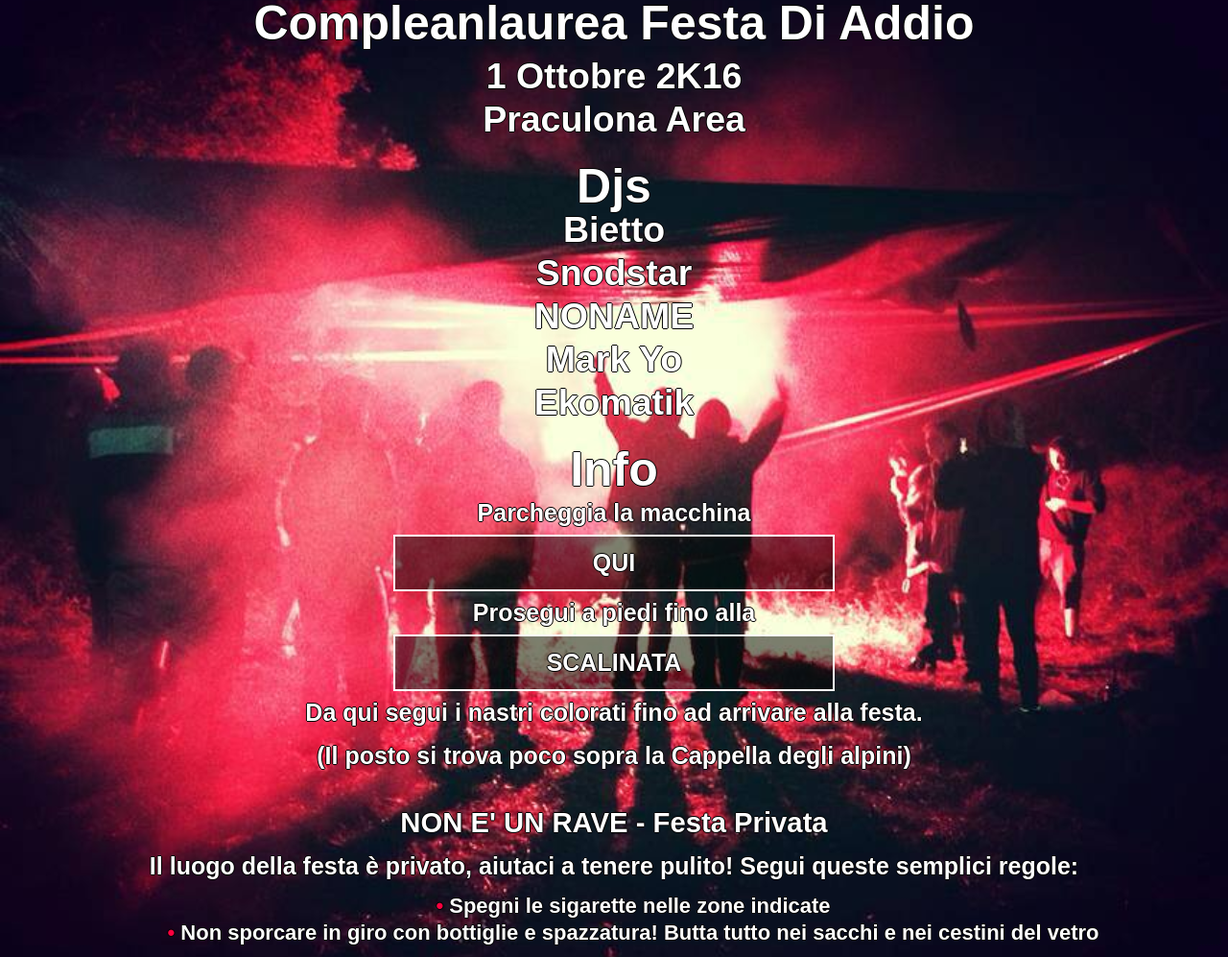
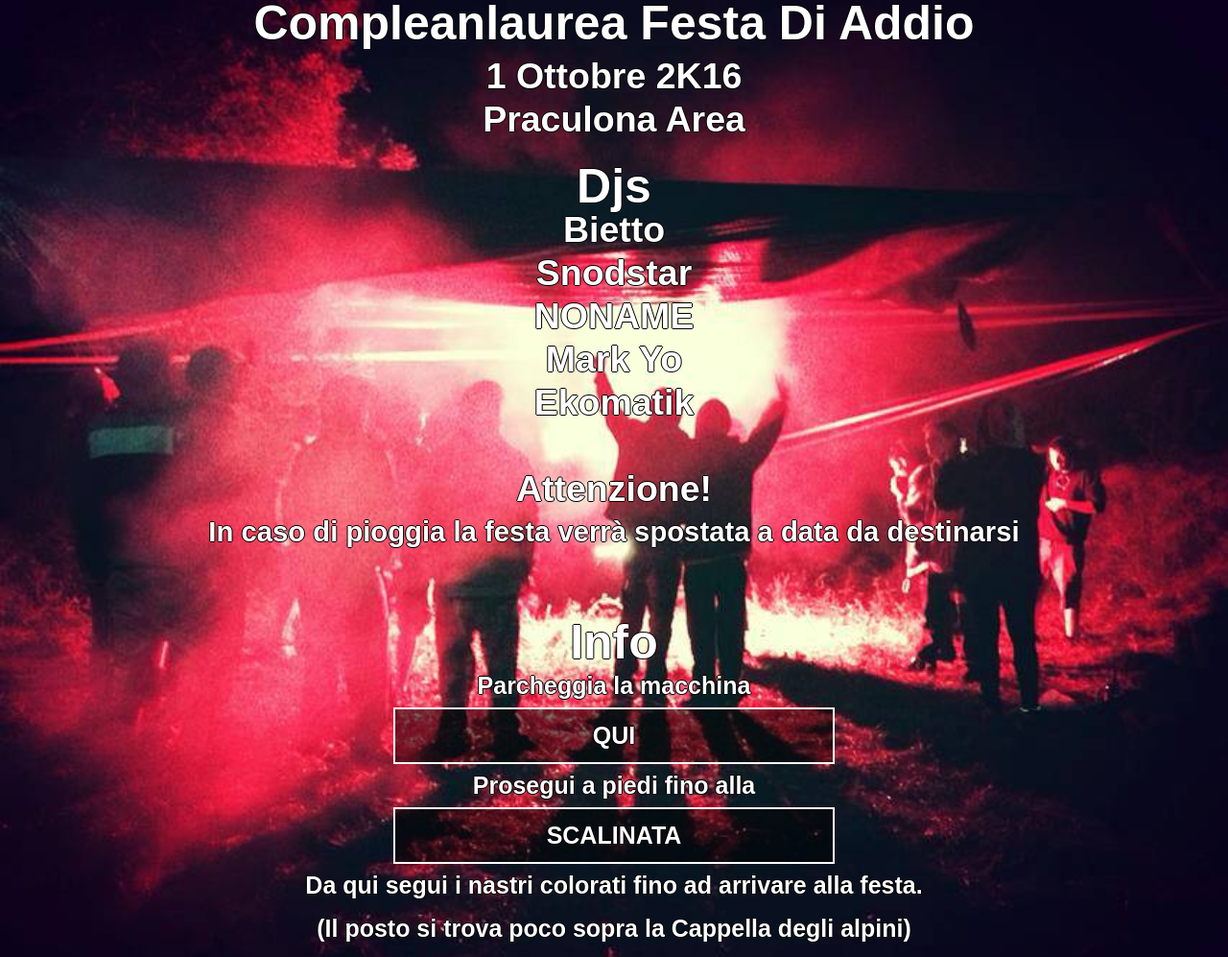
Before and after one commit to praculona-party/praculona-party.github.io, a website: page index.html in a window 1280 px wide. Shown: the top 997 px of the page at 96% size. Drawn offline with Linux system fonts and the light colour scheme; a web font is replaced by a local one.

Commit message:
Advice for rainy day inserted

```diff
--- a/index.html
+++ b/index.html
@@ -25,6 +25,12 @@
     <h2>Mark Yo</h2>
     <h2>Ekomatik</h2>
   </div>
+  <br>
+  <div>
+  	<h2>Attenzione!</h2>
+  	<h3>In caso di pioggia la festa verrà spostata a data da destinarsi</h3>
+  </div>
+  <br>
   <div class="infoline">
     <h1>Info</h1>
     <h4>
```
